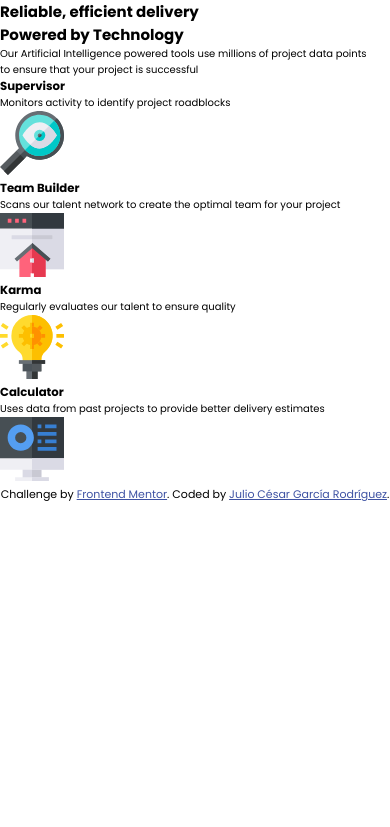
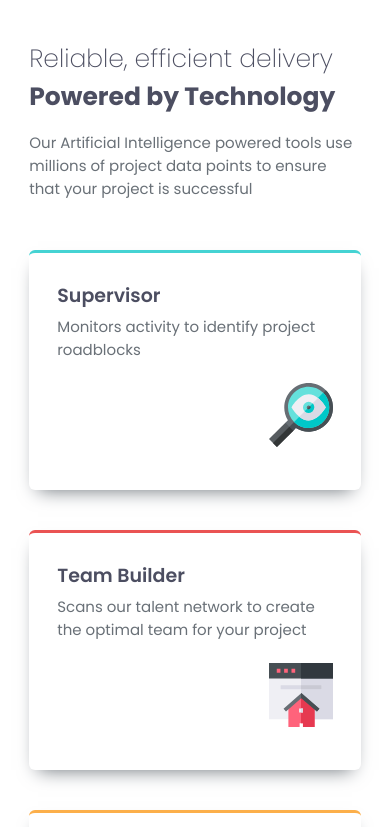
Before and after one commit to IuliusCaesarGR/four-card-feacture, a website: page index.html in a window 390 px wide. Shown: the top 827 px of the page. Drawn offline with Linux system fonts and the light colour scheme.

Commit message:
done Mobile First

```diff
--- a/index.html
+++ b/index.html
@@ -9,37 +9,39 @@
 </head>
 <body>
   <main class="contain">
-    <h2>Reliable, efficient delivery</h2>
-    <h2>Powered by Technology</h2>
-    <p>Our Artificial Intelligence powered tools use millions of project data points
+    <h2 class="contain__title">Reliable, efficient delivery</h2>
+    <h2 class="contain__subtitle"><b>Powered by Technology</b></h2>
+    <p class="contain__description">Our Artificial Intelligence powered tools use millions of project data points
     to ensure that your project is successful</p>
-    <section>
+    <section class="card">
+      <section class="card__supervisor">
         <h3>Supervisor</h3>
         <p> Monitors activity to identify project roadblocks</p>
-      <div>
+        <div >
           <img src="./images/icon-supervisor.svg" alt="icon-supervisor">
         </div>
       </section>
-    <section>
+      <section class="card__team">
         <h3>Team Builder</h3>
         <p>Scans our talent network to create the optimal team for your project</p>
         <div>
           <img src="./images/icon-team-builder.svg" alt="icon-team-builder">
         </div>
       </section>
-    <section>
+      <section class="card__karma">
         <h3>Karma</h3>
         <p>Regularly evaluates our talent to ensure quality</p>
         <div>
           <img src="./images/icon-karma.svg" alt="icon-karma">
         </div>
       </section>
-    <section>
+      <section class="card__calculator">
         <h3>Calculator</h3>
         <p>Uses data from past projects to provide better delivery estimates</p>
         <div>
           <img src="./images/icon-calculator.svg" alt="icon-calculator">
         </div>
+      </section>
     </section>
   </main>
   <footer>
--- a/style/sass/_main.scss
+++ b/style/sass/_main.scss
@@ -1,10 +1,48 @@
 body{
+    min-width: 320px;
     width: 100vw;
+    display: grid;
+    justify-items: center;
 
 }
 .contain{
-    width: 95vw;
+    width: 85%;
     display: grid;
-    justify-content:center;
+    margin: 4rem 0;
+    &__title{
+        color: $color-title;
+        font-size: 2.5rem;
+        font-weight: 200;
+    }
+    &__subtitle{
+        color: $color-title;
+        font-size: 2.5rem;
+        font-weight: 600;
+        margin-bottom: 1.5rem;
+    }
+    &__description{
+        color: $color-text;
+        margin-bottom: 5rem;
+        font-size: $sizeFont;
+    }
 
 }
+.card{
+    width: 100%;
+    height: auto;
+    display: grid;
+    grid-template-rows: repeat(4, 1fr);
+    gap: 4rem;
+    &__supervisor{
+        @include card($section-supervisor);
+       }
+       &__team{
+        @include card($section-team);
+       }
+       &__karma{
+        @include card($section-karma);
+       }
+       &__calculator{
+        @include card($section-calculator);
+       }
+}
--- /dev/null
+++ b/style/sass/_mixin.scss
@@ -0,0 +1,26 @@
+@mixin card($backcolor){
+    width: 100%;
+    height: 240px;
+    border-radius: 6px;
+    padding: 2.8rem;
+    box-shadow: 0px 9px 18px -9px $color-text;
+    border-top: 3px solid $backcolor;
+    h3{
+        color: $color-title;
+        font-size: 1.9rem;
+        font-weight: 600;
+        margin-bottom: .5rem;
+    }
+    p{
+        color: $color-text;
+        font-size: $sizeFont;
+    }
+    div{
+        width: 100%;
+        height: 60%;
+        display: flex;
+        justify-content: flex-end;
+        align-items: center;
+
+    }
+}
--- a/style/sass/index.scss
+++ b/style/sass/index.scss
@@ -1,3 +1,4 @@
 @import "_global.scss";
+@import "_mixin.scss";
 @import "_main.scss";
 @import "_footer.scss";
```
Also changed, not shown: style/index.css, 1 other file. Lines whose indentation alone changed are shown as unchanged.
